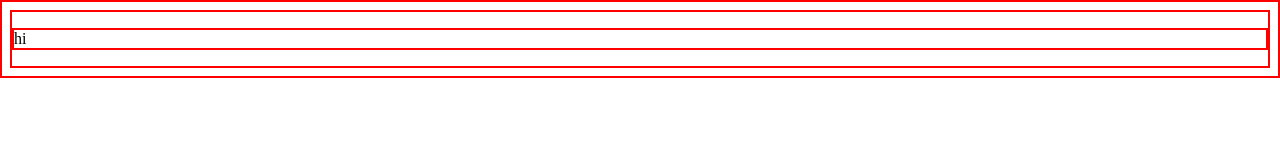
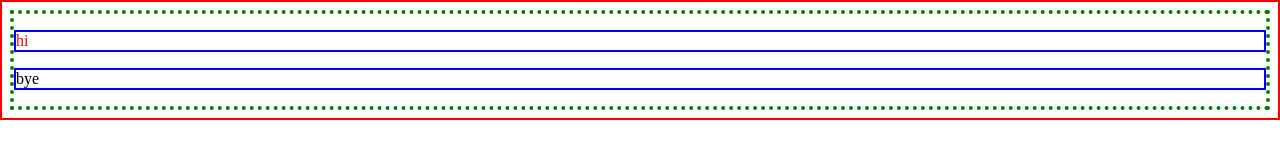
Before and after one commit to DaltonHart/Personal-Site, a plain HTML site: page index.html in a window 1280 px wide. Drawn offline with Linux system fonts and the light colour scheme.

Commit message:
added css style and some whacky html

```diff
--- a/index.html
+++ b/index.html
@@ -4,10 +4,11 @@
     <meta charset="utf-8" />
     <title>Dalton Hart</title>
     <meta name="viewport" content="width=device-width, initial-scale=1">
-    <link rel="stylesheet" type="text/css" media="screen" href="styles/main.css" />
+    <link rel="stylesheet" type="text/css" href="styles/main.css" />
     <script src="scripts/app.js"></script>
 </head>
 <body>
-    <p>hi</p>
+    <p class="redText">hi</p>
+    <p>bye</p>
 </body>
 </html>
--- a/styles/main.css
+++ b/styles/main.css
@@ -1,3 +1,15 @@
 *{
-    border: 2px solid red
+    border: 2px solid red;
 }
+
+body{
+    border: 4px dotted green;
+}
+
+.redText{
+    color: red;
+}
+
+p {
+   border: 2px solid blue;
+}
```
